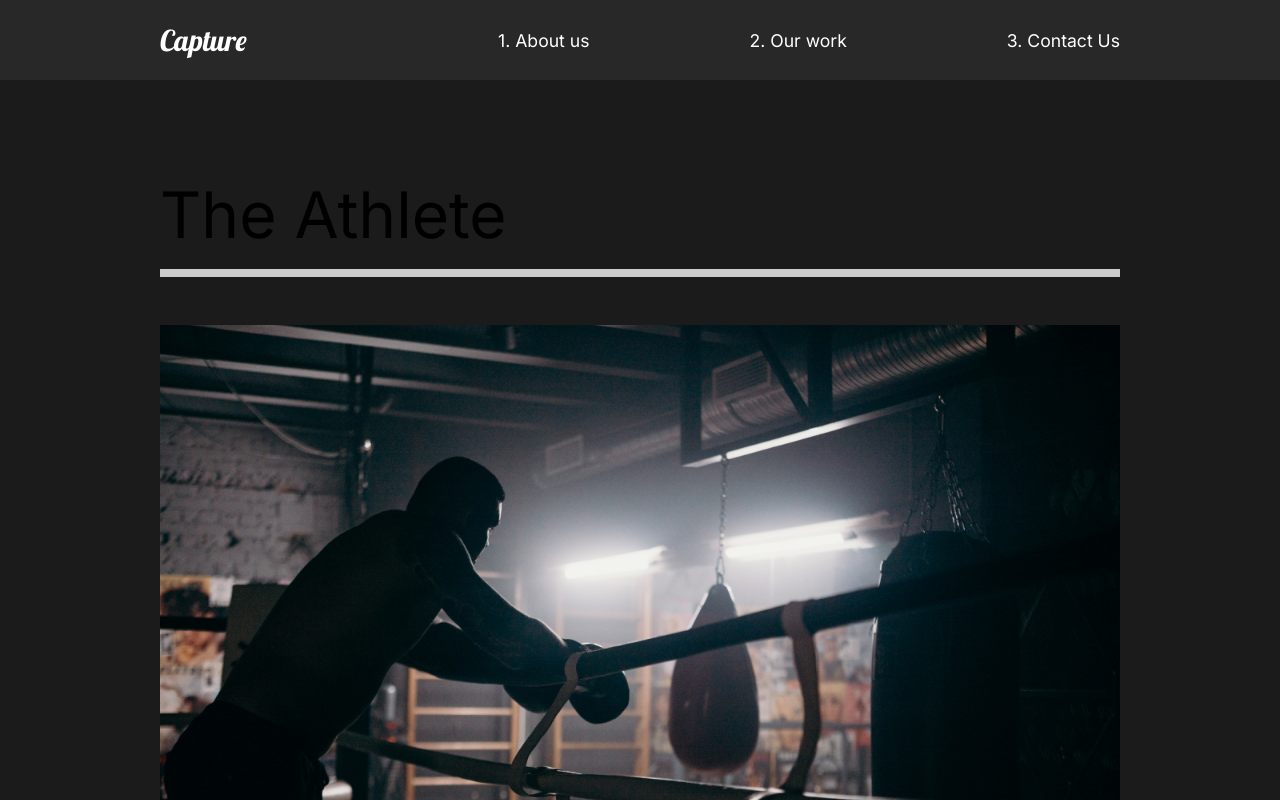
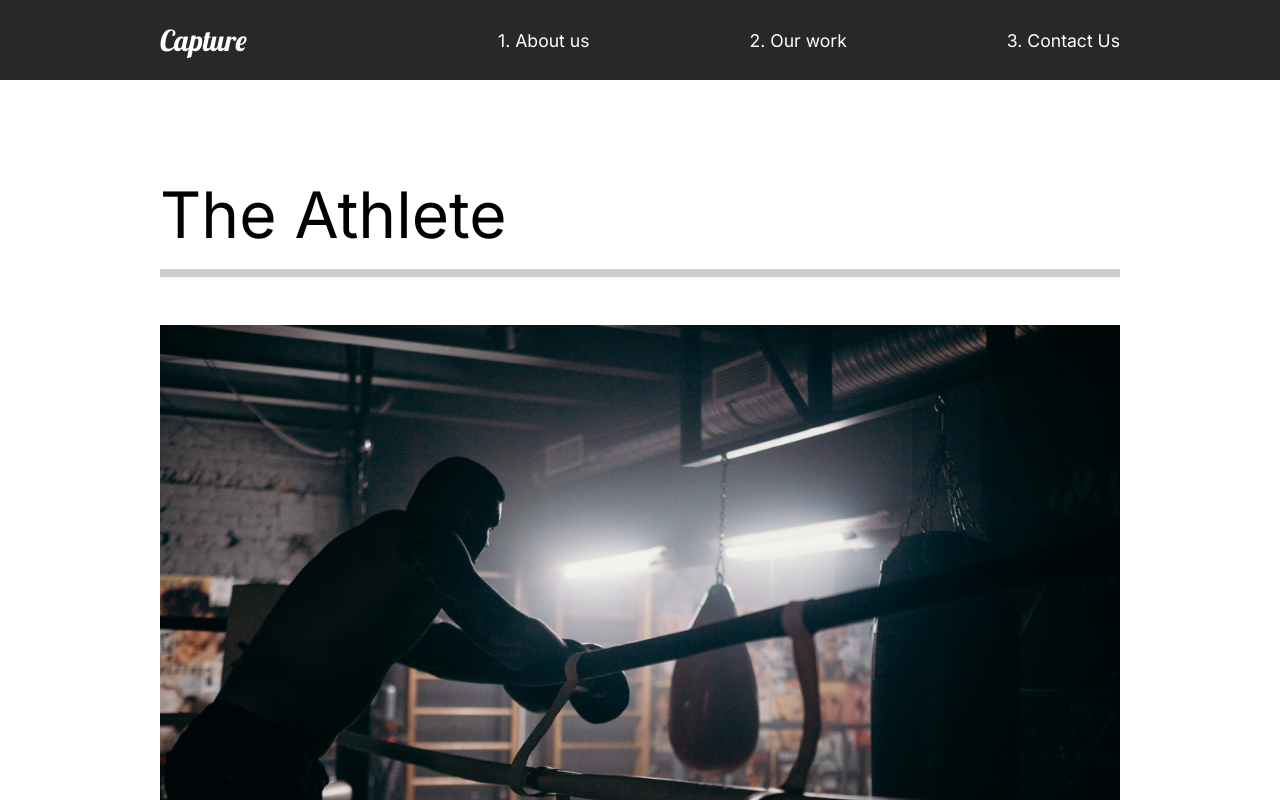
Before and after one commit to jonasDeprund/capture, a React (Create React App) app: page /work in a window 1280 px wide. Shown: the top 800 px of the page. Built offline with nearby package versions, Linux system fonts and the light colour scheme.

Commit message:
transitions pages done

```diff
--- a/src/App.js
+++ b/src/App.js
@@ -9,15 +9,20 @@
 import OurWork from './pages/OurWork'
 import MovieDetail from './pages/MovieDetail'
 
+// Animation
+import { AnimatePresence } from 'framer-motion'
+
 // router
-import { Switch, Route } from 'react-router-dom'
+import { Switch, Route, useLocation } from 'react-router-dom'
 
 function App() {
+  const location = useLocation()
   return (
     <div className="App">
       <GlobalStyle />
       <Nav />
-      <Switch>
+      <AnimatePresence exitBeforeEnter>
+        <Switch location={location} key={location.pathname}>
           <Route path="/" exact>
             <AboutUs />
           </Route>
@@ -31,6 +36,7 @@
             <ContactUs />
           </Route>
         </Switch>
+      </AnimatePresence>
     </div>
   )
 }
--- /dev/null
+++ b/src/animation.js
@@ -0,0 +1,20 @@
+export const pageAnimation = {
+  hidden: {
+    opacity: 0,
+    y: 300,
+  },
+  show: {
+    opacity: 1,
+    y: 0,
+    transition: {
+      duration: 1,
+    },
+  },
+  exit: {
+    opacity: 0,
+    y: 300,
+    transition: {
+      duration: 1,
+    },
+  },
+}
--- a/src/pages/AboutUs.js
+++ b/src/pages/AboutUs.js
@@ -5,13 +5,22 @@
 import ServicesSection from '../components/ServicesSection'
 import FaqSection from '../components/FaqSection'
 
+// Animations
+import { motion } from 'framer-motion'
+import { pageAnimation } from '../animation'
+
 const AboutUs = () => {
   return (
-    <>
+    <motion.div
+      variants={pageAnimation}
+      initial="hidden"
+      animate="show"
+      exit="exit"
+    >
       <AboutSection />
       <ServicesSection />
       <FaqSection />
-    </>
+    </motion.div>
   )
 }
 
--- a/src/pages/ContactUs.js
+++ b/src/pages/ContactUs.js
@@ -1,10 +1,20 @@
 import React from 'react'
+
+// Animations
+import { motion } from 'framer-motion'
+import { pageAnimation } from '../animation'
 
 const ContactUs = () => {
   return (
-    <div>
+    <motion.div
+      variants={pageAnimation}
+      initial="hidden"
+      animate="show"
+      exit="exit"
+      style={{ background: '#fff' }}
+    >
       <h1>Contact us</h1>
-    </div>
+    </motion.div>
   )
 }
 
--- a/src/pages/MovieDetail.js
+++ b/src/pages/MovieDetail.js
@@ -2,6 +2,10 @@
 import styled from 'styled-components'
 import { useHistory } from 'react-router-dom'
 import { MovieState } from '../movieState'
+
+// Animations
+import { motion } from 'framer-motion'
+import { pageAnimation } from '../animation'
 
 const MovieDetail = () => {
   const history = useHistory()
@@ -18,7 +22,12 @@
   return (
     <>
       {movie && (
-        <Details>
+        <Details
+          variants={pageAnimation}
+          initial="hidden"
+          animate="show"
+          exit="exit"
+        >
           <Headline>
             <h2>{movie.title}</h2>
             <img src={movie.mainImg} alt="movie" />
@@ -52,7 +61,7 @@
   )
 }
 
-const Details = styled.div`
+const Details = styled(motion.div)`
   color: white;
 `
 const Headline = styled.div`
--- a/src/pages/OurWork.js
+++ b/src/pages/OurWork.js
@@ -7,9 +7,19 @@
 import theracer from '../img/theracer-small.png'
 import goodtimes from '../img/goodtimes-small.png'
 
+// Animations
+import { motion } from 'framer-motion'
+import { pageAnimation } from '../animation'
+
 const OurWork = () => {
   return (
-    <Work>
+    <Work
+      variants={pageAnimation}
+      initial="hidden"
+      animate="show"
+      exit="exit"
+      style={{ background: '#fff' }}
+    >
       <Movie>
         <h2>The Athlete</h2>
         <div className="line"></div>
@@ -35,7 +45,7 @@
   )
 }
 
-const Work = styled.div`
+const Work = styled(motion.div)`
   min-height: 100vh;
   overflow: hidden;
   padding: 5rem 10rem;
```
Lines whose indentation alone changed are shown as unchanged.
